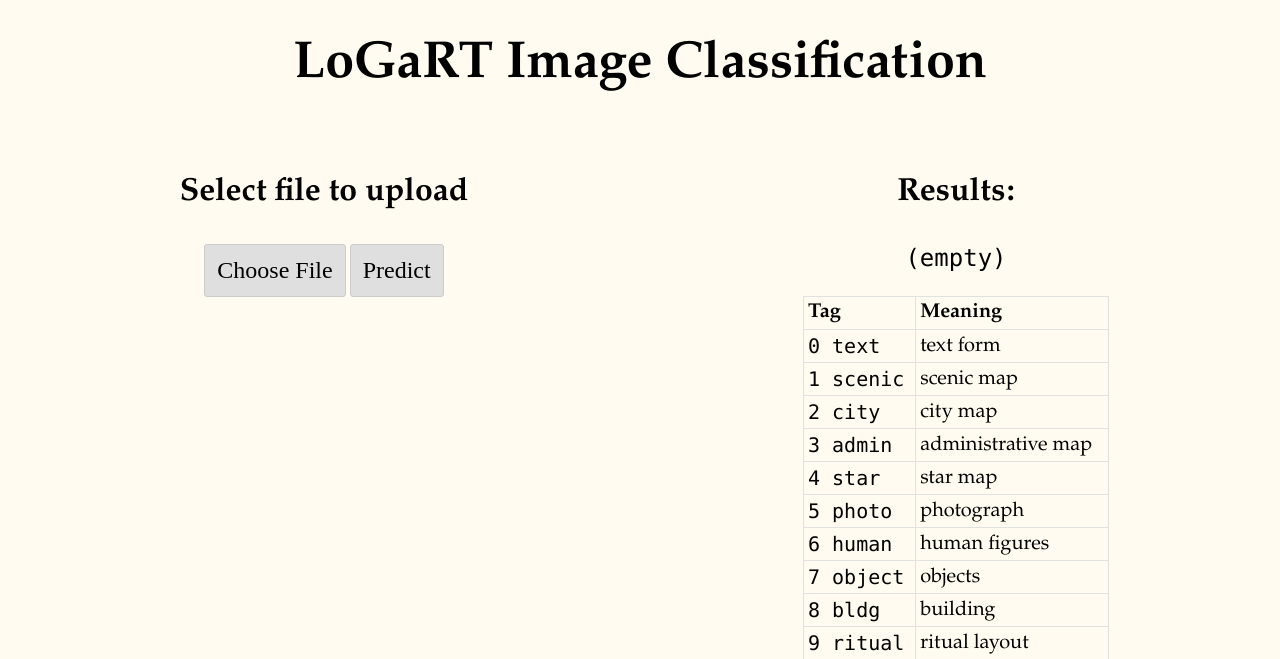
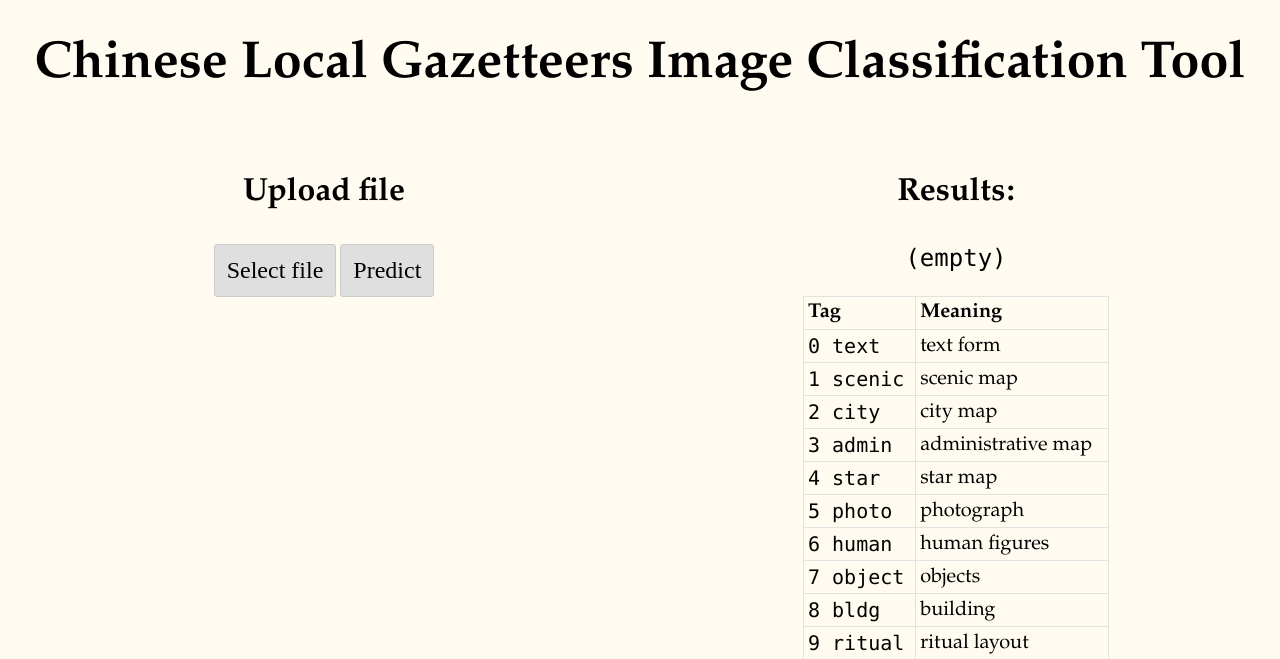
Before and after one commit to alexhou00/LoGaRT, a Flask app: template templates/index.html in a window 1280 px wide. Shown: the top 659 px of the page. Run offline with Flask 2, Linux system fonts and the light colour scheme; the template is opened without the code that fills it, so the values that code supplies are empty.

Commit message:
More suitable text on webpage
標題改成 Chinese Local Gazetteers Image Classification Tool
Select file to upload 改成 Upload file
Choose File 改成 Select file
8 bldg 維持 8 building

```diff
--- a/main.py
+++ b/main.py
@@ -70,7 +70,7 @@ def upload_file():
         # test_label_1 = np.argmax(test_label, axis=1)
 
         display_labels = ['0 text', '1 scenic', '2 city', '3 admin', '4 star',
-                          '5 photo', '6 human', '7 object', '8 bldg', '9 ritual']
+                          '5 photo', '6 human', '7 object', '8 building', '9 ritual']
         for i, j in zip(test_pred_p_arg[0], test_pred_p_sorted[0]):
             if j:
                 string += ((display_labels[i].ljust(10)+(str(j)+'%').rjust(4))+'<br>')\
--- a/templates/index.html
+++ b/templates/index.html
@@ -85,11 +85,11 @@
 <body>
     <div lang="en" class="wrapper">
         <div class="row">
-            <h1>LoGaRT Image Classification</h1>
+            <h1>Chinese Local Gazetteers Image Classification Tool</h1>
             <div class="column">
-                <h3>Select file to upload</h3>
+                <h3>Upload file</h3>
                 <label for="multiFiles" class="custom-file-upload">
-                    Choose File
+                    Select file
                 </label>
                 <input type="file" style="font-family:'Noto Serif TC',serif" id="multiFiles" name="files[]" multiple="multiple" onchange="readURL(this);"/>
                 <button id="upload">Predict</button>
```
